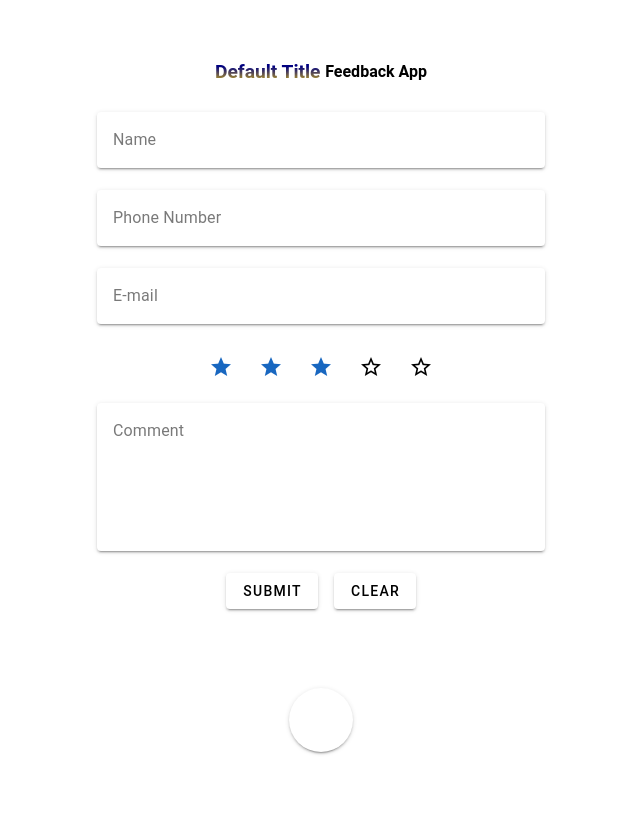
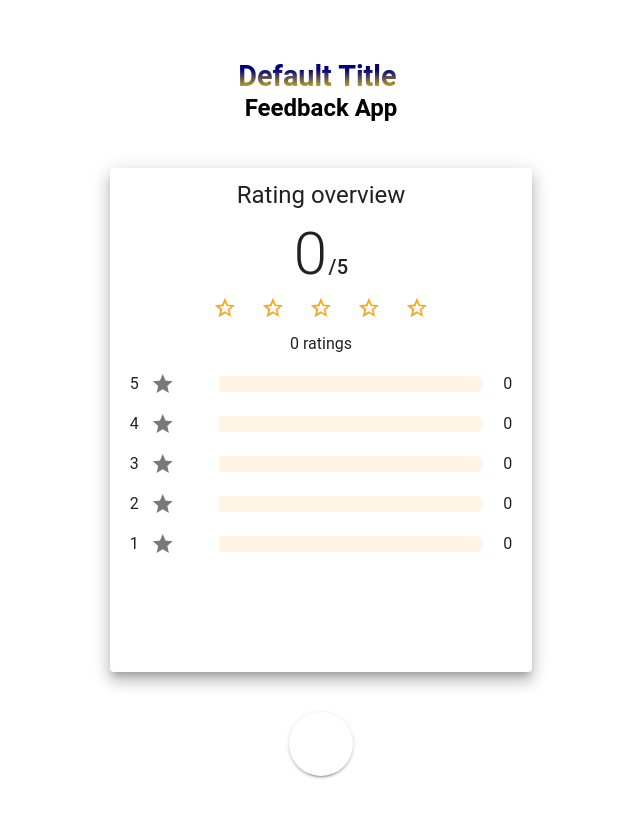
Before and after one commit to 8ogdanovv/vue3-feedback-widget, a Vue app: page / in a window 1280 px wide. Shown: the top 818 px of the page, without its empty margins (319-959 px from the left). Built offline with nearby package versions, Linux system fonts and the light colour scheme; no server answers; the database is empty.

Commit message:
fixed minor style drawbacks

```diff
--- a/src/App.vue
+++ b/src/App.vue
@@ -4,16 +4,15 @@
       <span class="product">{{ appTitle }}&nbsp;
         <span class="product-shadow">{{ appTitle }}&nbsp;</span>
       </span>
-
-      Feedback App
+      <span>Feedback App</span>
     </h1>
-    <template v-if="!formSubmitted">
+    <!-- <button @click="() => formSubmitted = !formSubmitted">toggle</button> -->
+    <template v-if="formSubmitted">
       <FeedbackForm :feedbackData="feedbackData" @formSubmittedToTrue="handleFormSubmission" />
     </template>
     <template v-else>
       <FeedbackStats :feedbackData="feedbackData" />
     </template>
-
     <theme-toggler />
   </div>
 </template>
@@ -54,12 +53,15 @@
     display: flex;
     flex-direction: column;
     align-items: center;
+    justify-content: center;
   }
 
   h1 {
     display: flex;
+    flex-direction: column;
     align-items: center;
     justify-content: center;
+    height: 3rem !important;
   }
 
   .app > *:not(.v-card) {
@@ -69,10 +71,13 @@
   @media (max-width: 768px), (max-height: 1080px) {
     h1 {
       flex-grow: 0;
-      height: 5dvh !important;
-      font-size: 1rem;
+      font-size: 1.5rem;
       flex-shrink: 1;
-      max-height: 5rem;
+      line-height: 2rem;
+    }
+
+    .app {
+      justify-content: flex-start;
     }
   }
 
--- a/src/components/FeedbackForm.vue
+++ b/src/components/FeedbackForm.vue
@@ -32,7 +32,7 @@
       label="Rating"
       :model-value="defaultRatingValue"
       :length="5"
-      :size="50"
+      :size="37"
       hover
       active-color="primary"
       @click.stop="handleRate"
@@ -110,7 +110,7 @@
         if (/^\w+([\.-]?\w+)*@\w+([\.-]?\w+)*(\.\w{2,3})+$/.test(value)) {
           return true;
         } else {
-          return 'Email should be valid, e.g. mail.example@gmail.com';
+          return 'Email should be valid, e.g. valid.mail@example.com';
         }
       },
       rating(value) {
@@ -135,6 +135,9 @@
     }
 
     const formObject = { ...values }
+    if (formObject.comment == '' || !formObject.comment) {
+      formObject.comment = 'comment'
+    }
     console.log(JSON.stringify(formObject, null, 2))
     // Add a new document in collection "cities"
     const docRef = await addDoc(collection(db, "feedbacks"), formObject);
@@ -149,8 +152,14 @@
 
 <style>
 .form {
-  min-width: 35dvw;
-  height: 50vmin !important;
+  width: 33vmax;
+  height: 40dvh !important;
+}
+
+@media (max-width: 768px), (max-height: 1080px) {
+  .form {
+    height: 63dvh !important;
+  }
 }
 
 .rating {
--- a/src/components/FeedbackStats.vue
+++ b/src/components/FeedbackStats.vue
@@ -2,7 +2,7 @@
   <div class='flex align-center'>
 
     <v-card
-      class="card-container d-flex flex-column py-8 px-4"
+      class="card-container d-flex flex-column py-3 px-1"
       elevation="10"
     >
       <div class="d-flex justify-center text-h5">
@@ -10,7 +10,7 @@
       </div>
 
       <div class="d-flex align-center flex-column">
-        <div class="text-h2 mt-5">
+        <div class="text-h2 mt-3">
           {{ computedRating }}
           <span class="text-h6 ml-n3">/5</span>
         </div>
@@ -19,6 +19,7 @@
           :model-value="computedRating"
           color="yellow-darken-3"
           half-increments
+          readonly="true"
         ></v-rating>
         <div class="px-3">{{ feedbackData.length }} ratings</div>
       </div>
@@ -33,7 +34,7 @@
             :model-value="item.percentage"
             class="mx-n5"
             color="yellow-darken-3"
-            height="20"
+            height="16"
             rounded
           ></v-progress-linear>
 
@@ -88,7 +89,13 @@
 
 <style>
 .card-container {
-  width: 50vmin !important;
-  height: 50vmin !important;
+  height: 40dvh !important;
+  width: 33vmax;
+}
+
+@media (max-width: 768px), (max-height: 1080px) {
+  .card-container {
+    height: 63dvh !important;
+  }
 }
 </style>
--- a/src/components/ThemeToggler.vue
+++ b/src/components/ThemeToggler.vue
@@ -36,11 +36,17 @@
   right: calc(50% - 2rem);
   font-size: 4rem !important;
   line-height: 4rem !important;
-  width: 4rem;
+  width: 4rem !important;
   height: 4rem !important;
   padding: 0 !important;
   margin: 0 !important;
   border-radius: 50% !important;
 }
 
+@media (max-width: 768px), (max-height: 1080px) {
+  .themeToggler {
+    bottom: 0 !important;
+  }
+}
+
 </style>
--- a/src/style.css
+++ b/src/style.css
@@ -6,13 +6,16 @@ body {
   place-items: center;
   min-width: 320px;
   position: relative;
-  width: 100%;
-  overflow: hidden;
+  /* overflow: hidden; */
 }
 
 #app {
   width: 100%;
   margin: 0 auto;
-  padding: 2rem;
+  padding: 1rem 0;
   text-align: center;
+  display: flex;
+  flex-direction: column;
+  align-items: center;
+  justify-content: center;
 }
```
